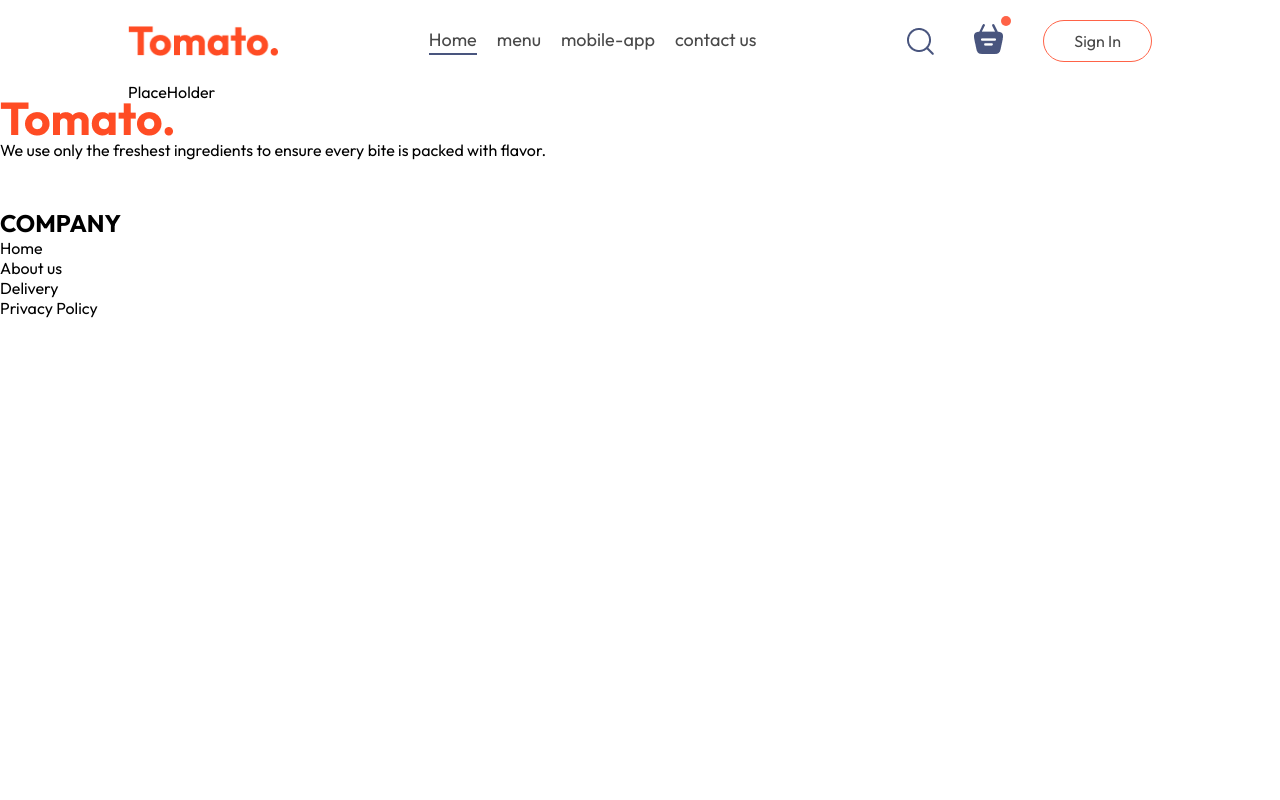
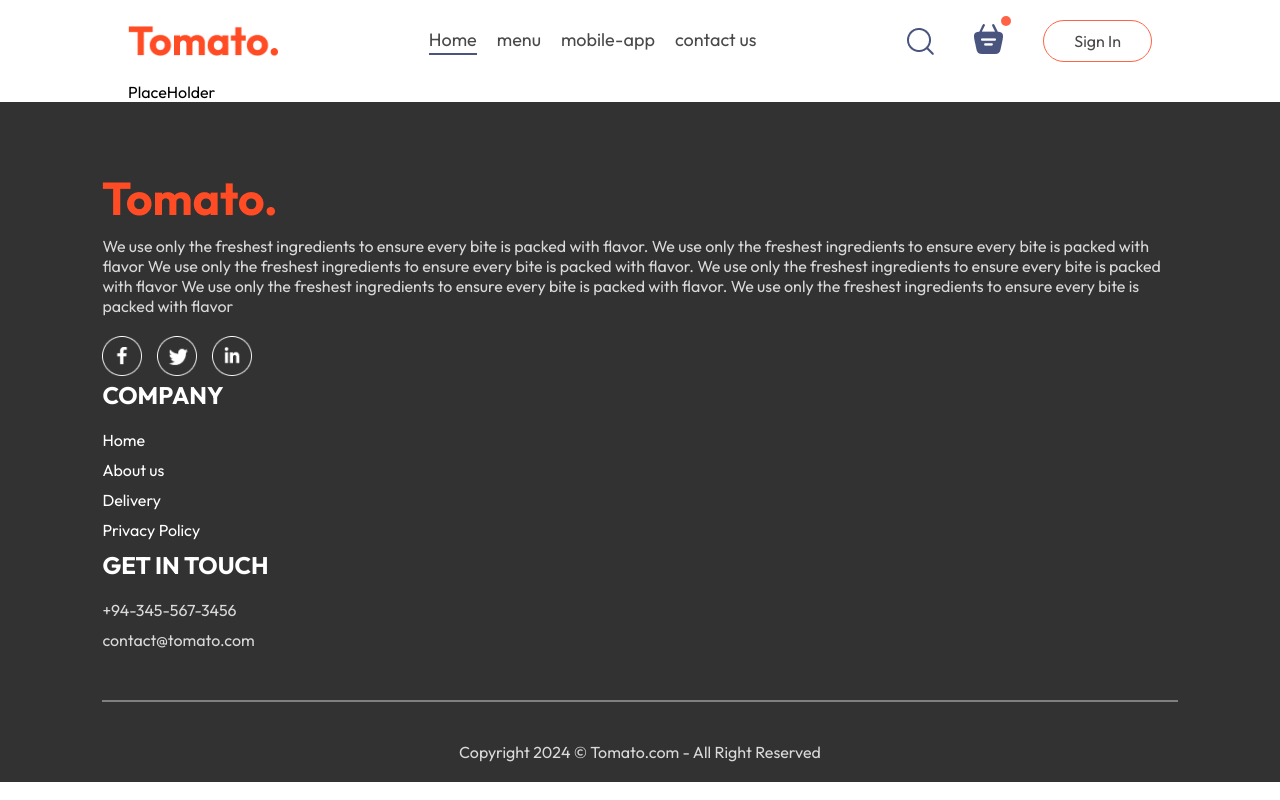
Before and after one commit to sadamali-oc/FoodOrderingWebsite, a React (Vite) app in the folder frontend/: page /place-order in a window 1280 px wide. Built offline with nearby package versions, Linux system fonts and the light colour scheme.

Commit message:
added footer

```diff
--- a/frontend/src/Footer/Footer.css
+++ b/frontend/src/Footer/Footer.css
@@ -0,0 +1,53 @@
+.footer {
+    color: #d9d9d9;
+    background-color: #323232;
+    display: flex;
+    flex-direction: column;
+    align-items: center;
+    gap: 20px;
+    padding: 20px 8vw;
+    padding-top: 80px;
+}
+
+.footer-center{
+    width: 100%;
+    display: grid;
+    grid-template-columns: 2fr 1fr 1fr;
+    gap: 80px;
+}
+
+.footer-content-left,.footer-content-center,.footer-content-right{
+    display: flex;
+    flex-direction: column;
+    align-items: start;
+    gap: 20px;
+
+}
+
+
+.footer-content-left li,.footer-content-center li,.footer-content-right li{
+
+
+    list-style: none;
+    margin-bottom: 10px;
+    cursor: pointer;
+
+}
+
+.footer-content-right h2, .footer-content-center{
+    color: white;
+}
+
+
+.footer-social-icons img{
+    width: 40px;
+    margin-right: 15px;
+}
+
+.footer hr{
+    width: 100%;
+    height: 2px;
+    margin: 20px 0;
+    background-color: grey;
+    border: none;
+}
--- a/frontend/src/Footer/Footer.jsx
+++ b/frontend/src/Footer/Footer.jsx
@@ -9,17 +9,20 @@ const Footer = () => {
         <div className="footer-content-left">
           <img src={assets.logo} alt="" />
           <p>
+            We use only the freshest ingredients to ensure every bite is packed
+            with flavor. We use only the freshest ingredients to ensure every bite is packed
+              with flavor  We use only the freshest ingredients to ensure every bite is packed
+            with flavor. We use only the freshest ingredients to ensure every bite is packed
+              with flavor  We use only the freshest ingredients to ensure every bite is packed
+            with flavor. We use only the freshest ingredients to ensure every bite is packed
+              with flavor
 
-            We use only the freshest ingredients to ensure every bite is packed
-            with flavor.
           </p>
 
           <div className="footer-social-icons">
-
             <img src={assets.facebook_icon} alt="" id="" />
             <img src={assets.twitter_icon} alt="" id="" />
             <img src={assets.linkedin_icon} alt="" id="" />
-
           </div>
         </div>
         <div className="footer-content-center">
@@ -32,10 +35,19 @@ const Footer = () => {
           </ul>
         </div>
 
-        <div className="footer-content-right"></div>
+        <div className="footer-content-right">
+          <h2>GET IN TOUCH</h2>
+          <ul>
+            <li>+94-345-567-3456</li>
 
-
+            <li>contact@tomato.com</li>
+          </ul>
         </div>
+      </div>
+      <hr/>
+      <p className="footer-copyright">
+        Copyright 2024 © Tomato.com - All Right Reserved
+      </p>
     </div>
   );
 };
```
Lines whose indentation alone changed are shown as unchanged.
